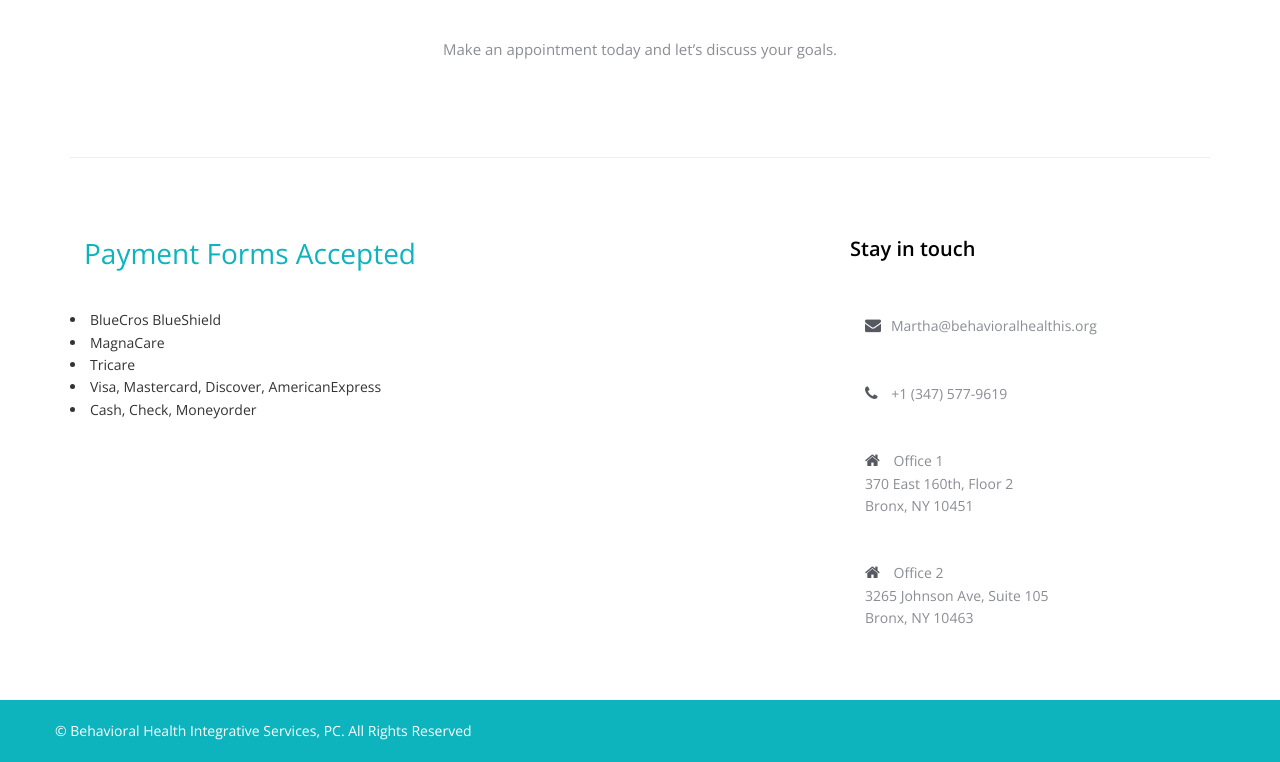
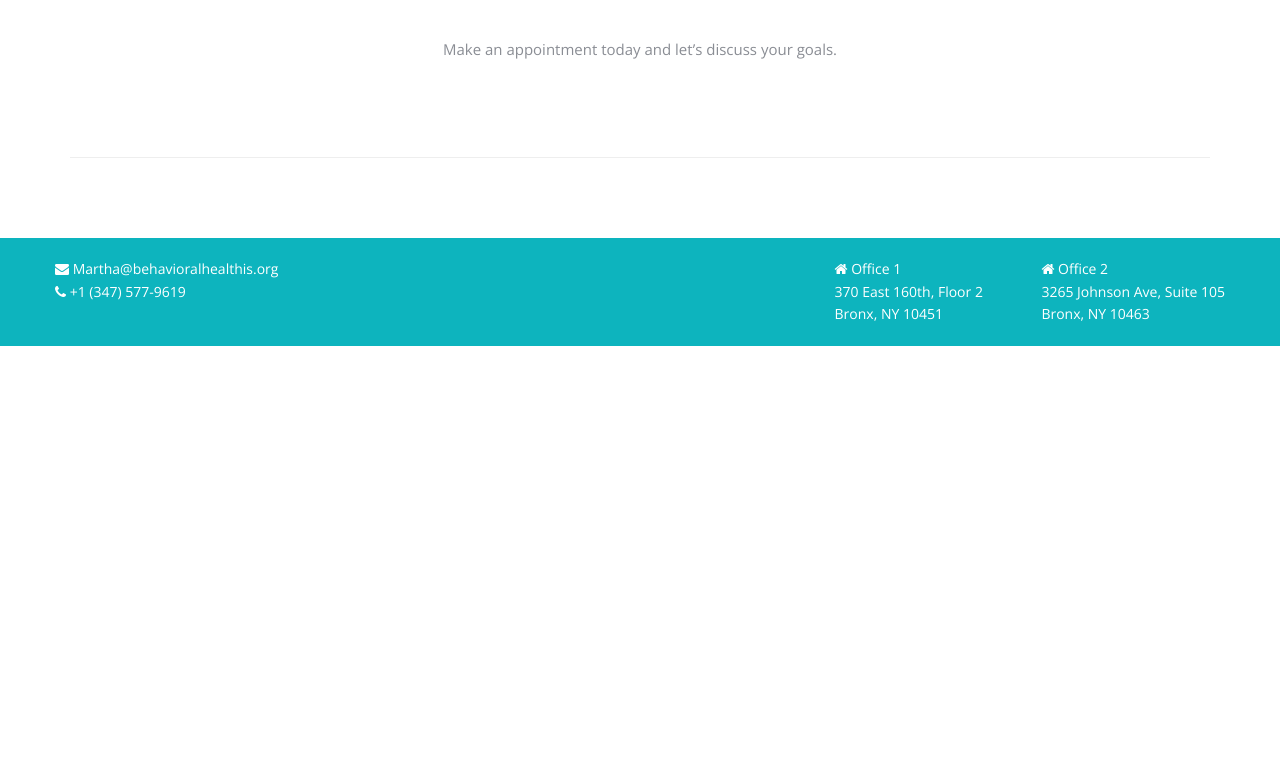
Before and after one commit to alysedunn/Behavioralhealthis.org, a Flask app: page / in a window 1280 px wide. Shown: the part 1702-2464 px from the top of the page. After the commit the page ends 2048 px from the top, so only its background shows below. Run offline with Flask 2, Linux system fonts and the light colour scheme; some libraries are stand-ins or nearby versions.

Commit message:
Footer and homepage formatting.

```diff
--- a/Main/templates/index.html
+++ b/Main/templates/index.html
@@ -150,44 +150,6 @@
 			<div class="container">
 				<div class="row">
             {% block footer %}
-					<div class="col-md-4 f-about">
-						<a href="index.html"><h1></span>Payment Forms Accepted</h1></a>
-              <li>BlueCros BlueShield</li>
-              <li>MagnaCare</li>
-              <li>Tricare</li>
-              <li>Visa, Mastercard, Discover, AmericanExpress</li>
-              <li>Cash, Check, Moneyorder</li>
-					</div>
-					<div class="col-md-4 l-posts">
-						<!-- <h3 class="widgetheading">Latest Posts</h3>
-						<ul>
-							<li><a href="#">This is awesome post title</a></li>
-							<li><a href="#">Awesome features are awesome</a></li>
-							<li><a href="#">Create your own awesome website</a></li>
-							<li><a href="#">Wow, this is fourth post title</a></li>
-						</ul> -->
-					</div>
-					<div class="col-md-4 f-contact">
-						<h3 class="widgetheading">Stay in touch</h3>
-						<a href="#">
-              <p>
-                <i class="fa fa-envelope"></i>Martha@behavioralhealthis.org
-              </p>
-            </a>
-						<p><i class="fa fa-phone"></i>  +1 (347) 577-9619</p>
-						<p>
-              <i class="fa fa-home"></i>
-                Office 1<br>
-  							370 East 160th, Floor 2<br>
-  							Bronx, NY 10451<br>
-            </p>
-            <p>
-              <i class="fa fa-home"></i>
-                Office 2<br>
-                3265 Johnson Ave, Suite 105<br>
-                Bronx, NY 10463<br>
-            </p>
-					</div>
           {% endblock %}
 				</div>
 			</div>
--- a/Main/templates/layout.html
+++ b/Main/templates/layout.html
@@ -43,7 +43,9 @@
   	</nav>
     {% block content %}{% endblock %}
   </body>
+
   <footer>
+
     <div class="inner-footer">
       <div class="container">
         <div class="row">
@@ -56,12 +58,34 @@
     <div class="last-div">
       <div class="container">
         <div class="row">
-          <div class="copyright">
-            &copy; Behavioral Health Integrative Services, PC. All Rights Reserved
+          <div class="copyright" style="width: 100%;">
+
+            <div style="float: left; display: table; margin: 0 auto;">
+              <i class="fa fa-envelope"></i> Martha@behavioralhealthis.org<br>
+              <i class="fa fa-phone"></i>  +1 (347) 577-9619<br><br>
+            </div>
+            <div style="width:100%">
+              <div style="float: right;">
+                <!-- <i class="fa fa-phone"></i>  +1 (347) 577-9619<br><br> -->
+                <i class="fa fa-home"></i>
+                  Office 2<br>
+                  3265 Johnson Ave, Suite 105<br>
+                  Bronx, NY 10463
+              </div>
+              <div style="float: right; margin-right:5%;">
+                <!-- <i class="fa fa-envelope"></i> Martha@behavioralhealthis.org<br><br> -->
+                <i class="fa fa-home"></i>
+                  Office 1<br>
+                  370 East 160th, Floor 2<br>
+                  Bronx, NY 10451
+              </div>
+            </div>
+
           </div>
         </div>
       </div>
     </div>
+
   </footer>
 </html>
 
```
